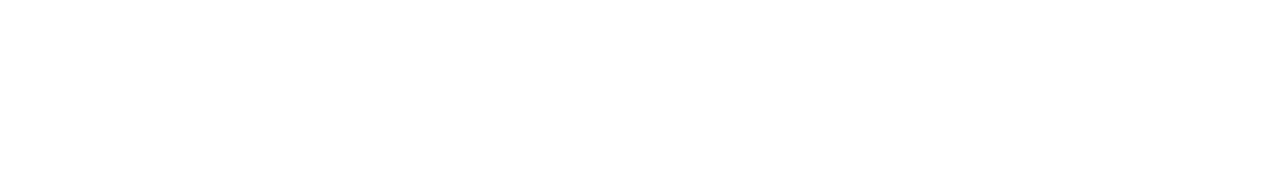
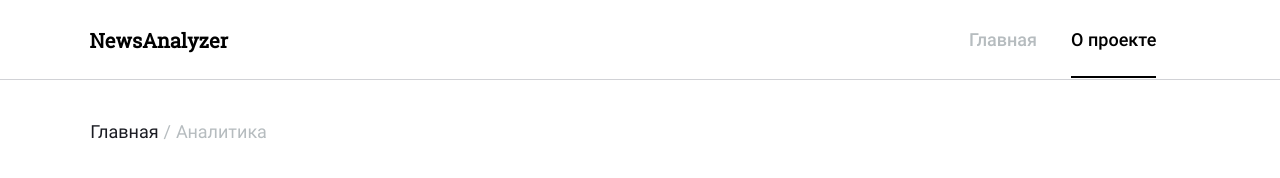
Before and after one commit to lexankh/y.diploma, a website built with webpack: page src/analytics.html in a window 1280 px wide. Built offline with nearby package versions, Linux system fonts and the light colour scheme.

Commit message:
навигация в аналитике

```diff
--- a/src/analytics.html
+++ b/src/analytics.html
@@ -1,14 +1,69 @@
 <!DOCTYPE html>
 <html lang="en">
-<head>
-    <meta charset="UTF-8">
-    <meta name="viewport" content="width=device-width, initial-scale=1.0">
-    <link rel="stylesheet" href="<%=htmlWebpackPlugin.files.css %>">
+  <head>
+    <meta charset="UTF-8" />
+    <meta name="viewport" content="width=device-width, initial-scale=1.0" />
+    <link rel="stylesheet" href="<%=htmlWebpackPlugin.files.css %>" />
     <title>Document</title>
-</head>
-<body>
+  </head>
+  <body>
+    <header class="header header_theme_dark">
+      <div class="header__content">
+        <a class="logo logo_theme_light">NewsAnalyzer</a>
+        <ul class="menu">
+          <li>
+            <a
+              class="menu__link menu__link_theme_light menu__link_hover_dark"
+              href="./index.html"
+              >Главная</a
+            >
+          </li>
+          <li>
+            <a class="menu__link menu__link_active_dark" href="./about.html"
+              >О проекте</a
+            >
+          </li>
+        </ul>
+      </div>
+    </header>
+      <ul class="analytics-links">
+        <li class="analytics-links__item"><a class="analytics-links__link" href="./index.html">Главная</a></li>
+        <li class="analytics-links__item">Аналитика</li>
+      </ul>
+    <!-- <footer class="footer">
+        <p class="footer__copyright">&copy;2020 Lexankh</p>
+        <nav class="footer__nav">
+          <a href="index.html" class="footer__link">Главная</a>
+          <a href="about.html" class="footer__link">О проекте</a>
+          <a
+            href="https://praktikum.yandex.ru"
+            class="footer__link"
+            target="blank"
+            >Яндекс.Практикум</a
+          >
+        </nav>
+        <ul class="footer__socials">
+          <a
+            href="https://github.com/lexankh"
+            alt="github"
+            class="footer__social-link"
+            target="blank"
+            ><img
+              class="footer__social-icon"
+              src="<%=require('./images/github.png')%>"
+          /></a>
+          <a
+            href="https://fb.com"
+            alt="fb"
+            class="footer__social-link"
+            target="blank"
+            ><img
+              class="footer__social-icon"
+              src="<%=require('./images/fb.png')%>"
+          /></a>
+        </ul>
+      </footer> -->
 
     <script src="<%= htmlWebpackPlugin.files.js %>"></script>
-</body>
-
+  </body>
 </html>
--- /dev/null
+++ b/src/blocks/analytics-links/__item/analytics-links__item.css
@@ -0,0 +1,18 @@
+.analytics-links__item {
+    color: #b6bcbf;
+
+    font-family: Roboto;
+font-style: normal;
+font-weight: normal;
+font-size: 18px;
+line-height: 24px;
+}
+
+.analytics-links__item:after {
+    content: "/";
+    margin: 0 5px;
+}
+
+.analytics-links__item:last-of-type:after {
+    content: "";
+}
--- /dev/null
+++ b/src/blocks/analytics-links/__link/analytics-links__link.css
@@ -0,0 +1,10 @@
+.analytics-links__link {
+    color: #1A1B22;
+    text-decoration: none;
+    cursor: pointer;
+}
+
+.analytics-links__link:hover {
+    color: #b6bcbf;
+    transition: .4s;
+}
--- /dev/null
+++ b/src/blocks/analytics-links/analytics-links.css
@@ -0,0 +1,11 @@
+@import url(./__item/analytics-links__item.css);
+@import url(./__link/analytics-links__link.css);
+
+.analytics-links {
+    max-width: 87%;
+    display: flex;
+   padding-left: 0;
+    list-style: none;
+
+    margin: 120px auto 80px;
+}
--- a/src/pages/analytics.css
+++ b/src/pages/analytics.css
@@ -0,0 +1,6 @@
+@import url(../vendor/fonts.css);
+@import url(../blocks/footer/footer.css);
+@import url(../blocks/header/header.css);
+@import url(../blocks/logo/logo.css);
+@import url(../blocks/menu/menu.css);
+@import url(../blocks/analytics-links/analytics-links.css);
```
